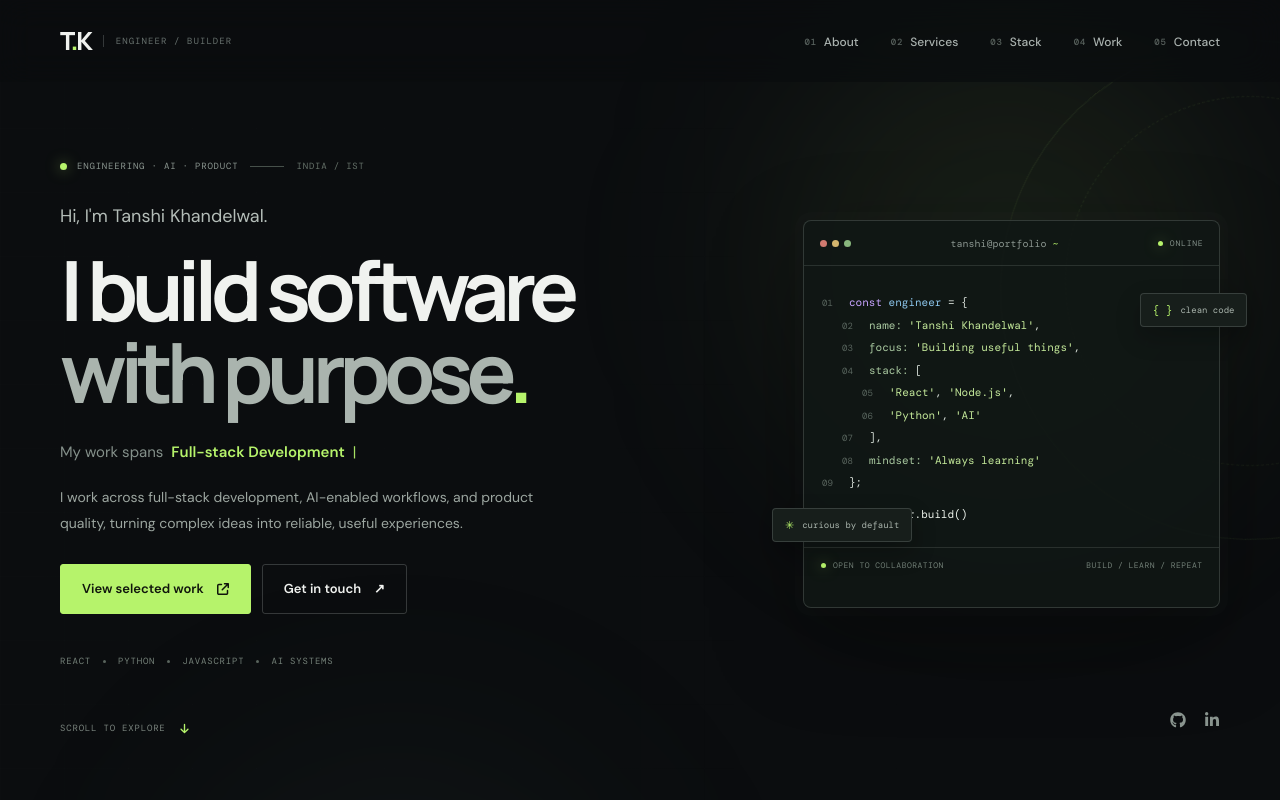
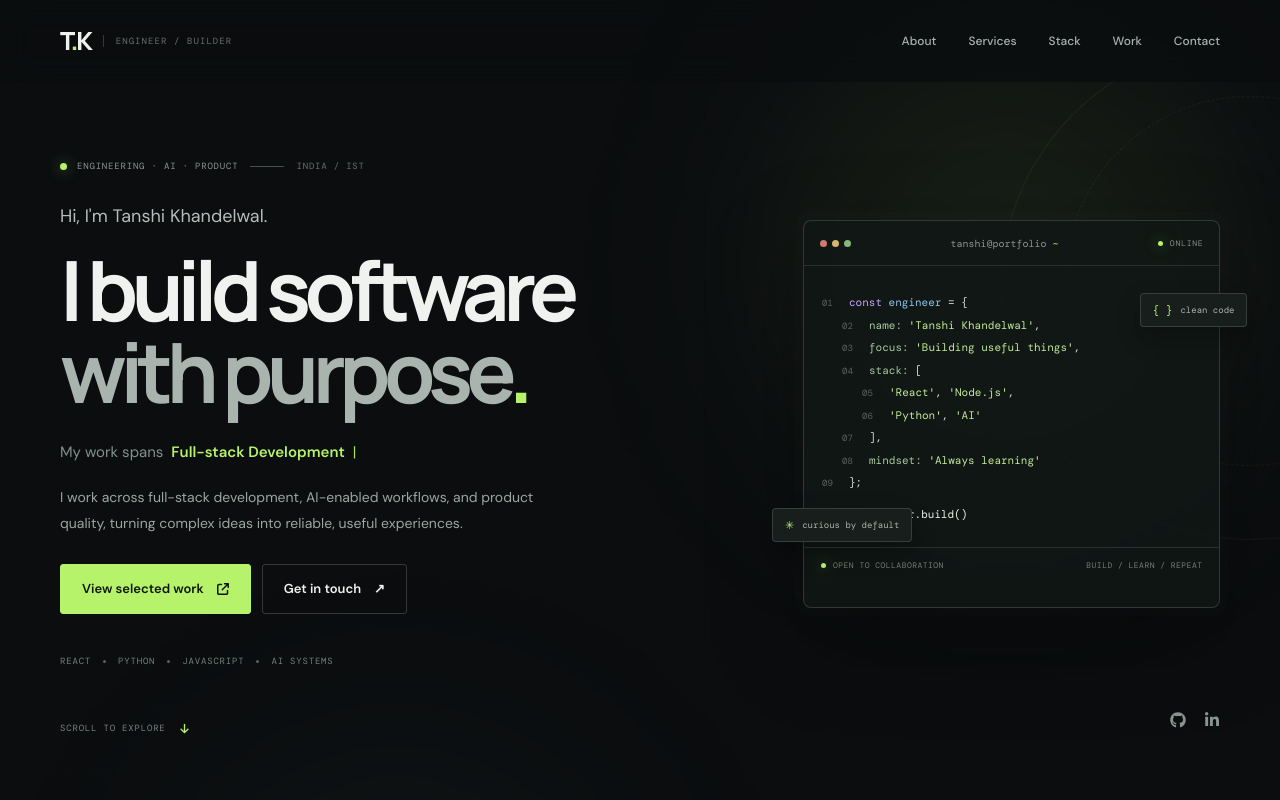
Before and after one commit to tanshi2003/Portfolio_Tanshi, a React (Create React App) app: page / in a window 1280 px wide. Shown: the top 800 px of the page. Built offline with nearby package versions, Linux system fonts and the light colour scheme.

Commit message:
Remove navigation number labels

```diff
--- a/src/components/Navbar.js
+++ b/src/components/Navbar.js
@@ -35,7 +35,7 @@ const Navbar = () => {
         </Link>
         <ul className={`menu ${isMenuActive ? 'active' : ''}`}>
           {links.map(([label, href], index) => (
-            <li key={href}><Link to={href} smooth onClick={() => setMenuActive(false)}><span className="nav-index">0{index + 1}</span>{label}</Link></li>
+            <li key={href}><Link to={href} smooth onClick={() => setMenuActive(false)}>{label}</Link></li>
           ))}
           <li className="mobile-resume"><a href="/resume.pdf" target="_blank" rel="noreferrer" onClick={() => setMenuActive(false)}>Resume <FaArrowUpRightFromSquare /></a></li>
         </ul>
```
